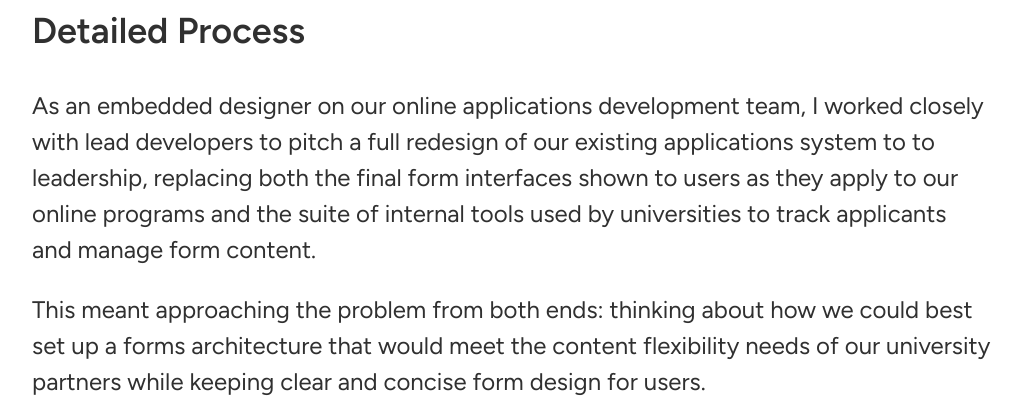
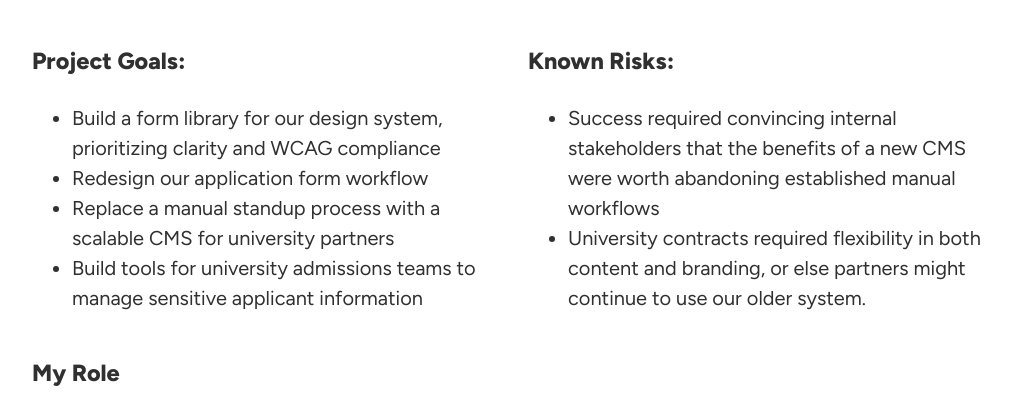
Before and after one commit to mtylpg/mtylpg.github.io, a PHP site: page /projects/appform.html in a window 1280 px wide. Shown: the part 1072-1488 px from the top of the page, without its empty margins (128-1149 px from the left). Run offline with PHP 8.4, Linux system fonts and the light colour scheme; some web fonts are replaced.

Commit message:
Rewrite of AMT page, slight fixes to home page

```diff
--- a/projects/appform.html
+++ b/projects/appform.html
@@ -43,23 +43,103 @@
                 <h1 class="h1 project-header">
                     <div class="shadow-container">
                         <span aria-hidden="true" class="shadow">
-                            Forms Design and CMS
+                            An Accessible, Flexible Form CMS
                         </span>
-                        Forms Design and CMS
+                        An Accessible, Flexible Form CMS
                     </div>
                 </h1>
                 <strong>
-                    Senior Accessibility Designer, 2U Inc, 2016 - 2020
+                    Senior Accessibility Designer, 2U Inc
                 </strong>
             </div>
         </div>
         <div class="tldr">
             <div class="container">
-                <h2 class="tldr-header">TL;DR</h2>
+                <h2>What and Why</h2>
                 <p>
-                    Over four years of research and iterative design we reimagined both the application process aspiring students went through to enroll in online degrees and the content tools used by universities to manage student data. We built a forms design system focused on accessibility and a CMS emphasizing efficiency for internal teams and stakeholders.
+                    As a platform for online higher education, the first interactive touch point students had with 2U’s products was our online application. After browsing marketing materials and selecting a degree they are interested in, our users would fill out an online application form with specific questions set by our university partners.
+                </p>
+                <p>
+                    Prior to this project, these forms were built manually, requiring lots of developer work for both initial standup and maintenance. We set out to replace this manual workflow with a CMS for managing both forms and student information, with a new forms layout and UI to go with it.
                 </p>
             </div>
+        </div>
+        <div class="container">
+            <ul class="portfolio-images">
+                <li>
+                    <a href="../images/portfolio/2u/amt/amt-flow.png" class="lightbox" target="_blank">
+                        <img class="image-item" src="../images/portfolio/2u/amt/amt-flow.png"
+                            alt="A flow chart of the different systems being designed. On one side is the Univeristy Partner tool, where faculty can design the form content within a CMS and customize data exports. On the other side is the student facing form, where students can fill out online forms and export their submissions for their own records.">
+                    </a>
+                </li>
+                <li>
+                    <a href="../images/portfolio/2u/amt/AMT-responsive.png" class="lightbox" target="_blank">
+                        <img class="image-item" src="../images/portfolio/2u/amt/AMT-responsive.png"
+                            alt="Shows of our final forms interface for UNC, including responsive functionality.">
+                    </a>
+                </li>
+            </ul>
+        </div>
+
+        <div class="container">
+            <div class="flex">
+                <div class="flex-1">
+                    <h3>Project Goals:</h3>
+                    <ul>
+                        <li>
+                            Build a form library for our design system, prioritizing clarity and WCAG compliance
+                        </li>
+                        <li>
+                            Redesign our application form workflow
+                        </li>
+                        <li>
+                            Replace a manual standup process with a scalable CMS for university partners
+                        </li>
+                        <li>
+                            Build tools for university admissions teams to manage sensitive applicant information
+                        </li>
+                    </ul>
+                </div>
+                <div class="flex-1">
+                    <h3>Known Risks:</h3>
+                    <ul>
+                        <li>
+                            Success required convincing internal stakeholders that the benefits of a new CMS were worth abandoning established manual workflows
+                        </li>
+                        <li>
+                            University contracts required flexibility in both content and branding, or else partners might continue to use our older system.
+                        </li>
+                    </ul>
+                </div>
+            </div>
+
+            <h3>My Role</h3>
+            <p>
+                This project began with concrete goals but a lack of clarity around the path and specific features needed. My first action was to run a series of brainstorming workshops with product and engineering leaders, reaching common ground on our target feature set with benchmarks for user testing along the way. Once priorities were aligned, I remained embedded within the development team for the duration of development as lead designer.
+            </p>
+            <div class="container">
+                <ul class="portfolio-images">
+                    <li>
+                        <a href="../images/portfolio/2u/amt/amt-needs.png" class="lightbox" target="_blank">
+                            <img class="image-item" src="../images/portfolio/2u/amt/amt-needs.png"
+                                alt="A mess of index cards labeled with different data points or applications, used to map out the dependencies of our new internal system. Much of the months of work was spent generating artifacts like this and externalizing them to build buy-in for such a large redesign.">
+                        </a>
+                    </li>
+                    <li>
+                        <a href="../images/portfolio/2u/amt/amt-editing.png" class="lightbox" target="_blank">
+                            <img class="image-item" src="../images/portfolio/2u/amt/amt-editing.png"
+                                alt="Editing interface for our admin tooling. Every time we tested more... visually appealing solutions for this page we got pushback asking for louder and denser views; and this ultra-efficient setup was consistently a user favorite. This did mean we had to invest in onboarding documentation, but it was well worth it.">
+                        </a>
+                    </li>
+                </ul>
+            </div>
+
+            <p>
+                While engineers were coding the bones of a new backend, I built interactive code prototypes of our form builder and application manager to test layouts and functionality with our partner relations teams. This portion of the final product was built using stock Bootstrap for visuals, as the user base made it very clear (repeatedly, loudly) that they needed something highly functional and didn’t care about appearance beyond clarity.
+            </p>
+            <p>
+                Though the CMS interface valued function and feature density, the interfaces that students would see were held to a high visual standard by both users and our brand partners. I designed a forms language that fit our design system, prioritizing a rigid hierarchy to ensure questions and associated information could be parsed by assistive technology. I prototyped and tested this system with accessibility consultants and AT users to fix any technology-specific snags.
+            </p>
         </div>
         <div class="container">
             <ul class="portfolio-images">
@@ -76,81 +156,22 @@
                     </a>
                 </li>
                 <li>
-                    <a href="../images/portfolio/2u/amt-hub.png" class="lightbox" target="_blank">
-                        <img class="image-item" src="../images/portfolio/2u/amt-hub.png"
-                            alt="A late stage wireframe for our application hub, with an experimental progress tracker on the right.">
-                    </a>
-                </li>
-            </ul>
-        </div>
-
-        <div class="container">
-            <h2>Detailed Process</h2>
-            <p>
-                As an embedded designer on our online applications development team, I worked closely with lead developers to pitch a full redesign of our existing applications system to to leadership, replacing both the final form interfaces shown to users as they apply to our online programs and the suite of internal tools used by universities to track applicants and manage form content.
-            </p>
-            <p>
-                This meant approaching the problem from both ends: thinking about how we could best set up a forms architecture that would meet the content flexibility needs of our university partners while keeping clear and concise form design for users.
-            </p>
-            <ul class="portfolio-images">
-                <li>
-                    <a href="../images/portfolio/2u/amt/amt-flow.png" class="lightbox" target="_blank">
-                        <img class="image-item" src="../images/portfolio/2u/amt/amt-flow.png"
-                            alt="A flow chart of the different systems being designed. On one side is the Univeristy Partner tool, where faculty can design the form content within a CMS and customize data exports. On the other side is the student facing form, where students can fill out online forms and export their submissions for their own records.">
-                    </a>
-                </li>
-                <li>
-                    <a href="../images/portfolio/2u/amt/journey-map.png" class="lightbox" target="_blank">
-                        <img class="image-item" src="../images/portfolio/2u/amt/journey-map.png"
-                            alt="Since we were aiming to significantly change the onboarding flow for new users, part of the admissions project was mapping out our ideal user journey and identifying weak spots. I worked with the UX team to build this mural showcasing our targets in our offices.">
+                    <a href="../images/portfolio/2u/amt/amt-crit.png" class="lightbox" target="_blank">
+                        <img class="image-item" src="../images/portfolio/2u/amt/amt-crit.png"
+                            alt="A design critique for the admin tools, other members of the team are dot voting on aspects they like (or hate) in my work.">
                     </a>
                 </li>
 
-                <li>
-                    <a href="../images/portfolio/2u/amt/spec_gen.png" class="lightbox" target="_blank">
-                        <img class="image-item" src="../images/portfolio/2u/amt/spec_gen.png"
-                            alt="A mess of index cards labeled with different data points or applications, used to map out the dependencies of our new internal system. Much of the months of work was spent generating artifacts like this and externalizing them to build buy-in for such a large redesign.">
-                    </a>
-                </li>
             </ul>
             <p>
-                The two projects operated under very different needs - university admins wanted a CMS that was infinitely flexible, available yesterday, and didn’t care if it was ugly; while our external users needed a streamlined forms UI that would maximize clarity (and accessibility) while guiding them through the application process. The first year was spent almost entirely on research, mapping out internal processes and building bridges with other teams in marketing and university relations, while testing prototypes of a forms system with potential users.
+                For legal reasons we were not able to do proper user research with potential students at this stage, but all UI designers were hallway tested internally and went through multiple stages of team design critiques.
+            </p>
+            <h3>Rollout, Metrics, and Next Steps</h3>
+            <p>
+                Our new tool was rolled out in 3 discrete stages, first on smaller forms used for letters of recommendations, then on a sample set of university partners with a multi-year roadmap to extend to all others. The CMS had immediate returns in efficiency, dramatically reducing the time needed to complete simple form content updates and creation, while completely removing a number of tasks that used to require developer intervention.
             </p>
             <p>
-                I shaped my design process to match the divide in user needs: leaning on rough wireframes for the CMS, while polishing visuals for a forms design system and minimalist UI for students.
-            </p>
-            <div class="container">
-                <ul class="portfolio-images">
-
-                <!-- <li>
-                    <a href="../images/portfolio/2u/ers_workflow.png" class="lightbox" target="_blank">
-                        <img class="image-item" src="../images/portfolio/2u/ers_workflow.png"
-                            alt="An series of user workflow diagrams for our admissions team.">
-                    </a>
-                </li> -->
-                <li>
-                    <a href="../images/portfolio/2u/amt/AMT-editing.png" class="lightbox" target="_blank">
-                        <img class="image-item" src="../images/portfolio/2u/amt/AMT-editing.png"
-                            alt="Editing interface for our admin tooling. Every time we tested more... visually appealing solutions for this page we got pushback asking for louder and denser views; and this ultra-efficient setup was consistently a user favorite. This did mean we had to invest in onboarding documentation, but it was well worth it.">
-                    </a>
-                </li>
-                <li>
-                    <a href="../images/portfolio/2u/amt/data-export.png" class="lightbox" target="_blank">
-                        <img class="image-item" src="../images/portfolio/2u/amt/data-export.png"
-                            alt="Since our solution needed to communicate with different systems for every university partner, we build a UI for our brand ops team to customize the many different ways our questions might map to university server architectures. This was debatably the most important function of the entire product in terms on internal time saved.">
-                    </a>
-                </li>
-                <li>
-                    <a href="../images/portfolio/2u/amt/AMT-responsive.png" class="lightbox" target="_blank">
-                        <img class="image-item" src="../images/portfolio/2u/amt/AMT-responsive.png"
-                            alt="Our responsive form system, featuring a number of input components and a flexible UI meeting the needs of our different university partners..">
-                    </a>
-                </li>
-
-                </ul>
-            </div>
-            <p>
-                As our new systems went live in 2018, UAT showed unanimously positive reactions to our new design. Users cited the application overview pages working as intended to help them plan ahead for longer tasks (essays, referrals, etc) and found the validation and error recovery flows easy to work with. Internal tools had a quick iterative cycle (as I could run focus groups and user tests with other 2U employees), and as our first internal tools were released in 2018 the time save reported by our stakeholder was massive. This was all kinda expected, as we were replacing a dev-heavy flow with a dedicated tooling, but was still nice to see just how much of a difference it made.
+                Measuring concrete user impact is trickier - we launched this new form in parallel to numerous new degrees meaning we had little to no baseline to compare against, but repeated rounds of user testing after launch found users consistently preferring the new visuals, finding the form layout easier to parse and crucial information and deadlines more discoverable.
             </p>
         </div>
         <div class="container"><hr></div>
--- a/styles/portfolio3.css
+++ b/styles/portfolio3.css
@@ -1,40 +1,23 @@
 :root {
-    /* --blue-var: 51, 71, 214;
-    --blue: #3347d6;
-    --red-var: 214, 61, 70;
-    --red: #d63d46;
-    --purple-var: 196, 44, 201;
-    --purple: #c42cc9;
-    --orange-var: 208, 66, 14;
-    --orange: #d0420e;
-    --green-var: 108, 235, 142;
-    --green: #6ceb8e; */
-
     --aqua-1: #E4FFFD;
     --aqua-1-var: 255, 252, 240;
     --aqua: #68E2D6;
     --aqua-var: 104, 226, 214;
     --aqua-2: #005c53;
     --aqua-2-var: 0, 92, 83;
-    /* --light-yellow: #FFF5D7;
-    --light-yellow-var: 255, 252, 240; */
+
     --green: #8AFCBE;
     --green-var: 135, 252, 188;
 
     --purple-1: #A4128E;
     --purple-1-var: 160, 0, 144;
-    /* --purple-2: #8D2683;
-    --purple-2-var: 141, 38, 131;
-    --purple-3: #720067;
-    --purple-3-var: 114, 0, 103;
-    --dark-purple:#D313B7; */
-
-
 
     --link-button-resting: 0 0 0 2px #ffffff, 0px 0px 0px 2px;
     --link-button-hover: 0 0 0 2px #ffffff, 6px 6px 0px 0px;
     --image-resting: 0 0 0 2px #ffffff, 4px 4px 0px 0px;
     --image-hover: 0 0 0 2px #ffffff, 12px 12px 0px 0px;
+
+    --baseline-font-size: 20px;
 }
 
 /* High Level Layout */
@@ -43,7 +26,7 @@ html{
 }
 body{
     font-family: "Figtree";
-    font-size:24px;
+    font-size:var(--baseline-font-size);
     line-height: 1.5;
     margin:0px;
     color: #303030;
@@ -117,7 +100,6 @@ hr{
     font-size: .875em;
     text-align: center;
     gap:1em;
-    max-width: 600px;
     margin: auto;
 }
 
@@ -343,8 +325,8 @@ h4{
     margin-top: 24px;
     background: rgba(var(--green-var), .5);
     background-image: url("../images/textures/squares.svg");
-    padding-top:.5em;
-    padding-bottom:.5em;
+    padding-top:.25em;
+    padding-bottom:.75em;
     border-radius: 4px;
     border-left:24px solid;
     border-right:24px solid;
@@ -363,6 +345,7 @@ h4{
 img.work-preview{
     overflow: auto;
 }
+
 
 /* global link animation (breaking BEM for this) */
 
@@ -542,6 +525,10 @@ ul.navlist a:focus{
     .navlist li{
         line-height: 2.25em;
     }
+
+    img.work-preview{
+        display:none;
+    }
 }
 
 
```
Also changed, not shown: index.html (+9 -8 lines), images/portfolio/2u/amt/amt-crit.png (added), images/portfolio/2u/amt/amt-data-export.png (added), images/portfolio/2u/amt/amt-needs.png (renamed from images/portfolio/2u/amt/AMT Needs.png), 5 other files.
